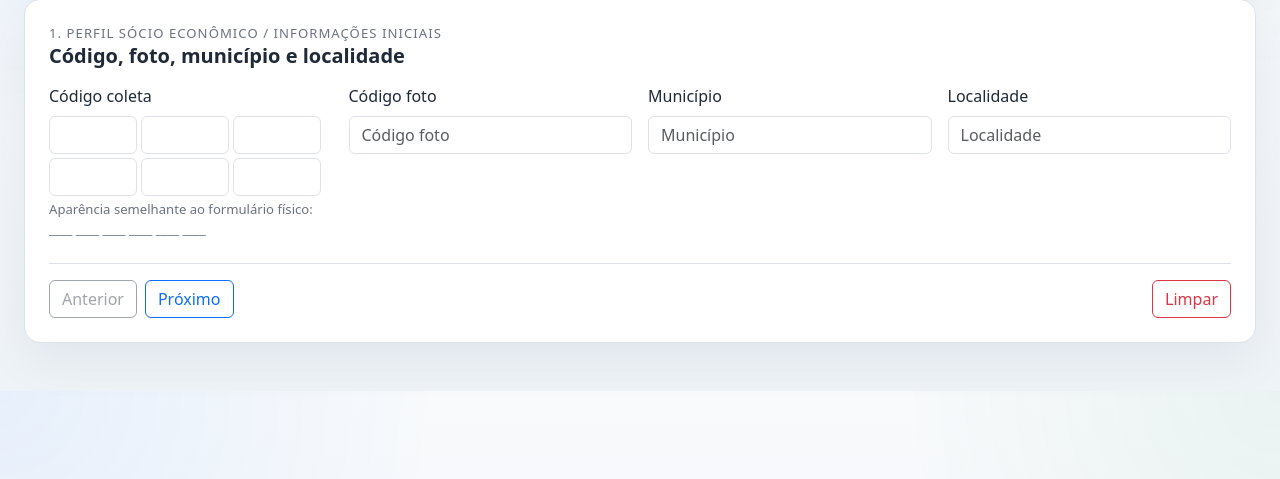
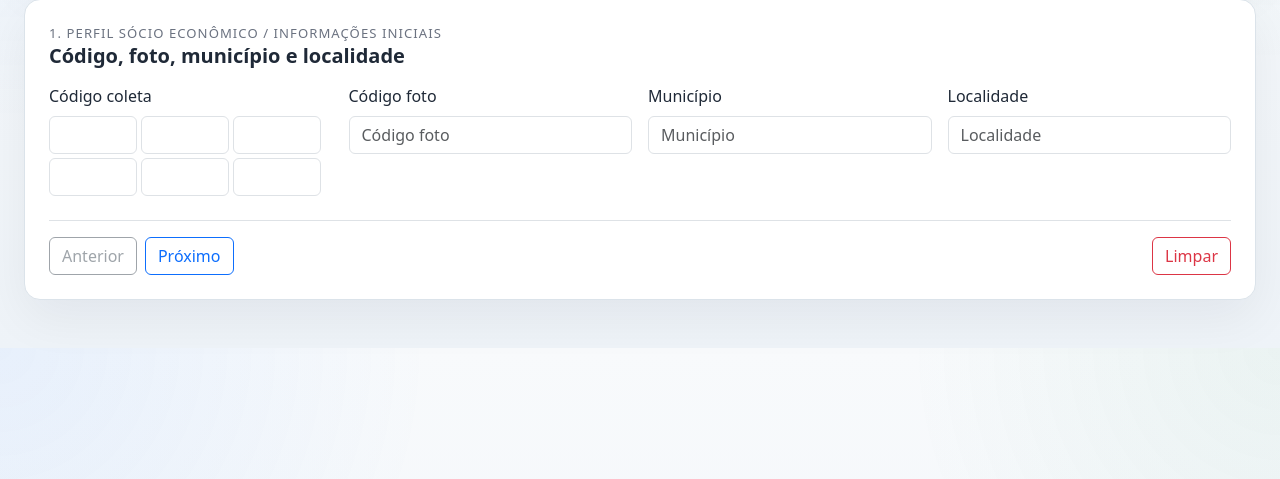
Before and after one commit to Lucasfrancelinopontes/pescador, a Flask app: template templates/formulario.html in a window 1280 px wide. Shown: the part 306-785 px from the top of the page. Run offline with Flask 3, Linux system fonts and the light colour scheme; the template is opened without the code that fills it, so the values that code supplies are empty.

```diff
--- a/templates/formulario.html
+++ b/templates/formulario.html
@@ -57,7 +57,6 @@
               <input class="form-control input-mini" maxlength="1" aria-label="Código coleta 5">
               <input class="form-control input-mini" maxlength="1" aria-label="Código coleta 6">
             </div>
-            <div class="field-note mt-1">Aparência semelhante ao formulário físico: ____ ____ ____ ____ ____ ____</div>
           </div>
           <div class="col-12 col-md-6 col-xl-3">
             <label class="form-label">Código foto</label>
```
